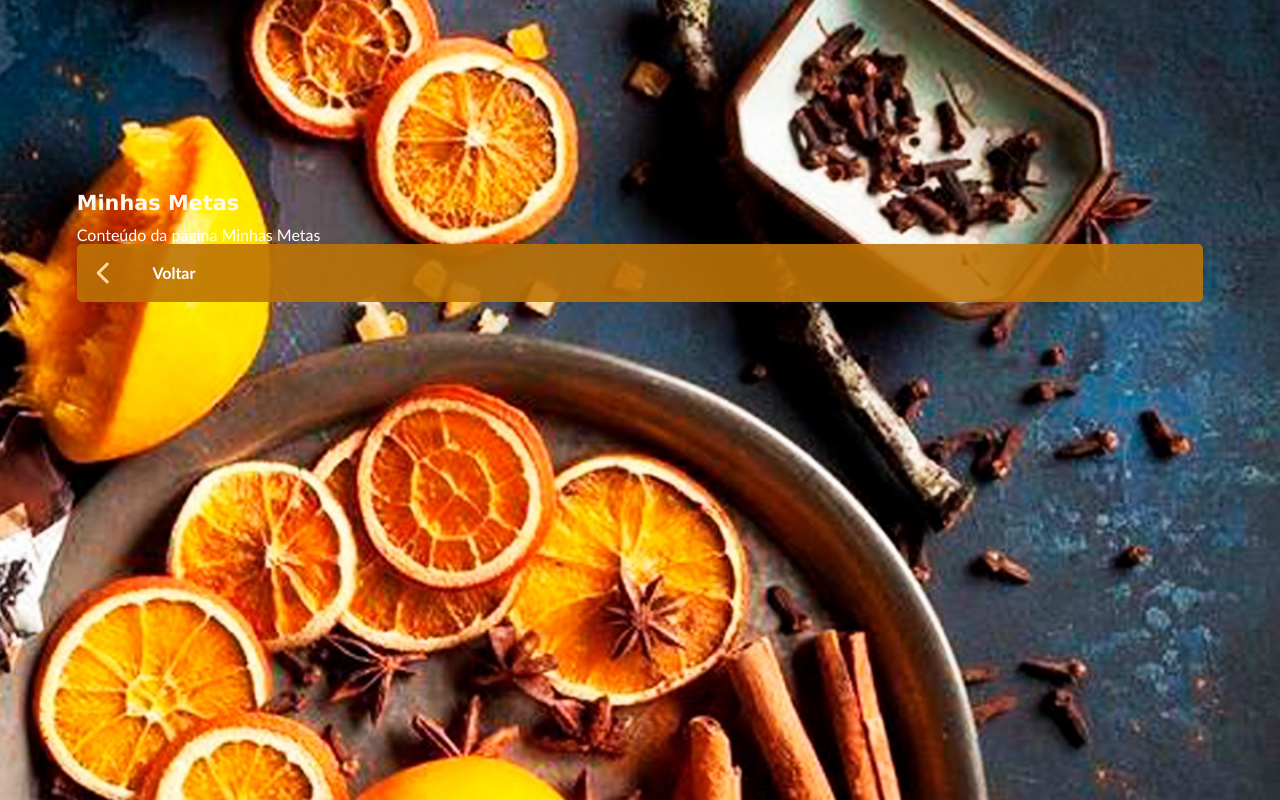
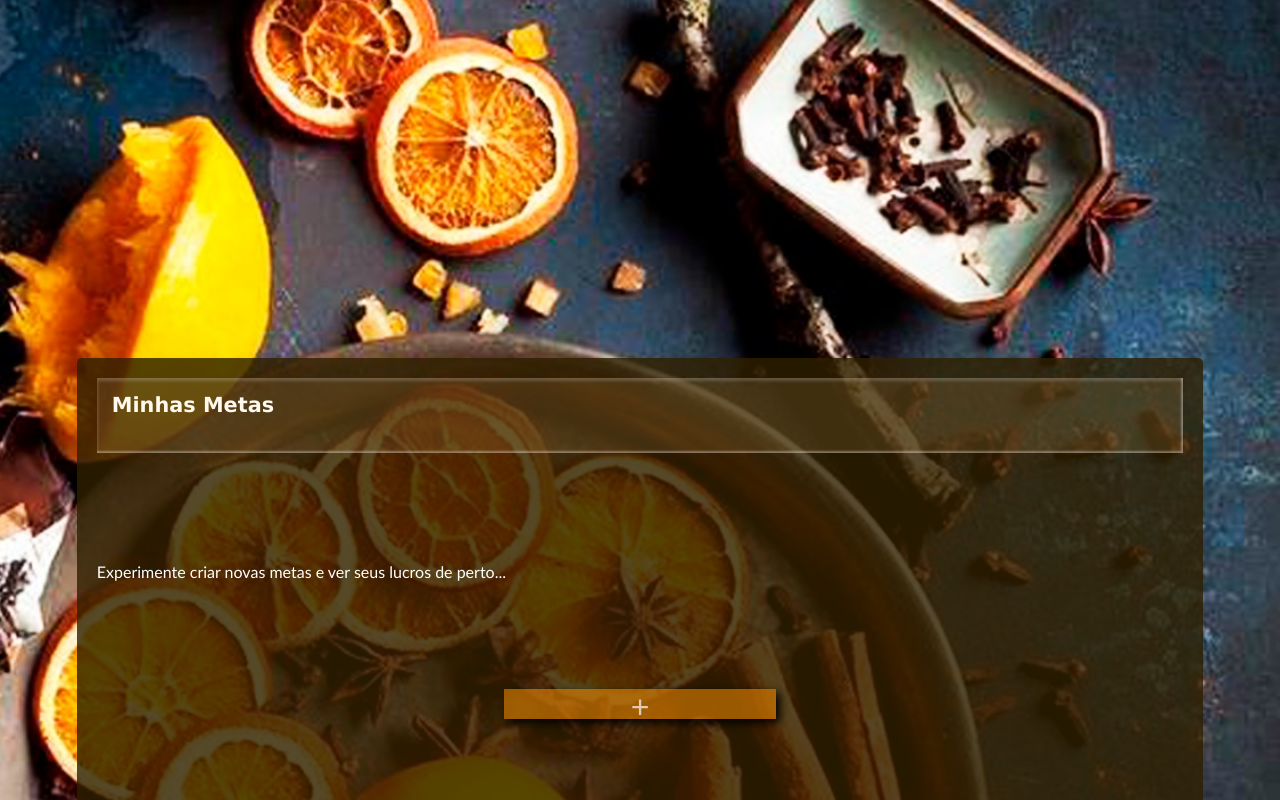
Before and after one commit to JMatheusCavalcante/NaturApp, a React (Create React App) app: page /minhasmetas in a window 1280 px wide. Built offline with nearby package versions, Linux system fonts and the light colour scheme.

Commit message:
Criando Tela 'Minhas Metas'

```diff
--- a/src/App.css
+++ b/src/App.css
@@ -121,9 +121,6 @@ p {
 .app-button {
   display:inline-flex;
   align-items: center;
-
-
-
   text-align: left;
   padding: 0px 20px;
   font-size: 1.0em;
@@ -138,10 +135,6 @@ p {
   box-shadow: 0 4px 6px rgba(0, 0, 0, 0.1);
   height: 58px;
   width: 100%;
-
-
-
-
 
 }
 
@@ -374,7 +367,7 @@ button a, .app-button a {
 
 
 /*---------------------------------------------------------------------*/
-/*----------------------HISTORICO DE GASTOS-------------------------*/
+/*----------------------HISTORICO DE GASTOS------------ -------------*/
 /*---------------------------------------------------------------------*/
 .historico-gastos{
   background-color: #ffd382cc;
@@ -423,12 +416,17 @@ form label {
 }
 
 form input {
-  padding: 8px;
-  font-size: 1em;
+  background: #f3f1ec;
+  padding: 10px;
+  padding-left: 20px;
+  height: 40px;
+  font-size: 14px;
   width: 100%;
-  border: 1px solid #ccc;
+  margin-bottom:5% ;
+  border-bottom: 3px solid;
+  border-image: linear-gradient(to right,  #b1610660, #8a4302, #b16106, #412b03d5) 1;
   border-radius: 5px;
-  margin-bottom: 4%;
+  box-shadow: inset 6px 6px 6px #cbced1, inset -6px -6px 6px white;
 }
 
 .botoes-gastos{
@@ -448,28 +446,84 @@ form input {
   margin-top:17%;
 
 }
+/*---------------------------------------------------------------------*/
+/* ------------------------Minhas Metas----------------------------- */
+/*---------------------------------------------------------------------*/
 
-/* ------------------------Rodapé-------------------------------- */
-
-.footer {
+.Area-Metas{
+  background-color: #2e1f00ce; /* Mesma cor de fundo da página inicial */
+  color: #ffffff;
+  padding: 20px;
+  border-radius: 5px;
+  width: 100%;
+  margin: 0 auto;
+  box-shadow: 0 4px 6px rgba(0, 0, 0, 0.1);
+  animation: fadeIn 1s forwards; /* Animação de fade-in */
+  margin-top: 25%;
+  padding-bottom: 40%;
+  height: 620px;
   text-align: center;
-  padding-left: 32%;
-  margin-top: 42%;
-  position: relative;
-
-  width: 100%;
 }
 
-.footer-container{
-  background-color: #837c1a1a;
-  margin-top: 10%;
-  border-radius: 5%;
-  box-shadow: 0 1px 3px rgba(255, 208, 0, 0.6), 0 8px 16px rgba(105, 87, 3, 0.3);}
+.MinhasMetas{
+  padding: 15px;
+  height: 50%;
+  margin-bottom: 10%;
+  background-color: #b990522f;
+  box-shadow: inset 1px 3px 3px #cbced13d, inset -2px -2px 2px rgba(255, 255, 255, 0.336);
+}
 
-.footer h4 {
-  font-size: 12px;
-  color: #ffe7b3;
+.Area-Metas p{
+ text-align: left;
+}
+.Area-Metas h1{
+  text-align: left;
+}
+
+
+.novaMeta-button{
+  width: 25%;
+  height: 20%;
+  margin: 10%;
+  font-size: 32px;
+  background-color: #d47a03a9;
+  color: #ffffffaf;
+  box-shadow: 4px 4px 10px  #000000;
+  border: none;
+
+}
+
+.novaMeta-button:active{
+  width: 23%;
+  height: 20%;
+
+  position: relative;
+  font-size: 32px;
+  background-color: #ff8800;
+  color: #ffffffaf;
+  box-shadow: 4px 4px 10px  #000000;
+  border: none;
+  transition: 0.2s linear;
+}
+.metas-voltar-button{
+  margin-top: 20%;
+  display:inline-flex;
+  align-items: center;
+  text-align: left;
+  padding: 0px 20px;
+  font-size: 1.0em;
   font-family:'Gill Sans', 'Gill Sans MT', Calibri, 'Trebuchet MS', sans-serif;
+  color: white;
+  gap: 8px; /* Espaçamento entre o ícone e o texto */
+  background-color: #bd7305e3;
+  border: none;
+  border-radius: 5px;
+  cursor: pointer;
+  transition: transform 0.2s ease, box-shadow 0.3s ease;
+  box-shadow: 0 4px 6px rgba(0, 0, 0, 0.1);
+  height: 58px;
+  width: 100%;
+
 }
 
 
@@ -477,9 +531,9 @@ form input {
 
 
 
-
-/* ------------------------Testes de Botões-------------------------------- */
-
+/*---------------------------------------------------------------------*/
+/* ------------------------Botões SALVAR------------------------------ */
+/*---------------------------------------------------------------------*/
 
 .salvar-button {
   text-align: left;
@@ -545,3 +599,27 @@ form input {
   transition: margin-left 1s ease;
   text-decoration: none;
 }
+
+
+/* ------------------------Rodapé-------------------------------- */
+
+.footer {
+  text-align: center;
+  padding-left: 32%;
+  margin-top: 42%;
+  position: relative;
+
+  width: 100%;
+}
+
+.footer-container{
+  background-color: #837c1a1a;
+  margin-top: 10%;
+  border-radius: 5%;
+  box-shadow: 0 1px 3px rgba(255, 208, 0, 0.6), 0 8px 16px rgba(105, 87, 3, 0.3);}
+
+.footer h4 {
+  font-size: 12px;
+  color: #ffe7b3;
+  font-family:'Gill Sans', 'Gill Sans MT', Calibri, 'Trebuchet MS', sans-serif;
+}
--- a/src/components/GerenciamentoDeGastos.js
+++ b/src/components/GerenciamentoDeGastos.js
@@ -37,7 +37,7 @@ const GerenciamentoDeGastos = () => {
       <form className='form-gastos' onSubmit={(e) => { e.preventDefault(); handleSave(); }}>
       <h1>Gerenciamento de Gastos</h1>
         <div>
-          <label>Investimento:</label>
+          <label>Investimento</label>
           <input
             type="number"
             value={valor}
@@ -45,7 +45,7 @@ const GerenciamentoDeGastos = () => {
           />
         </div>
         <div>
-          <label>Descrição:</label>
+          <label>Descrição</label>
           <input className='input-descricao'
             type="text"
             value={descricao}
@@ -53,7 +53,7 @@ const GerenciamentoDeGastos = () => {
           />
         </div>
         <div>
-          <label>Data:</label>
+          <label>Data</label>
           <input
             type="date"
             value={data}
--- a/src/components/MinhasMetas.js
+++ b/src/components/MinhasMetas.js
@@ -2,19 +2,39 @@ import React from 'react';
 import { Link } from 'react-router-dom';
 import '../App.css'; // Importe seu arquivo CSS principal aqui
 
+
+
 const MinhasMetas = () => (
   <div className="content">
-    <h1>Minhas Metas</h1>
-    <p>Conteúdo da página Minhas Metas</p>
+    <div className='Area-Metas'>
 
-    <Link to="/">
-      <button className="app-button">
-       <i className="fas fa-chevron-left"></i><strong> Voltar </strong>
-      </button>
-    </Link>
+
+      <div className='MinhasMetas'>
+        <h1>Minhas Metas</h1>
 
 
 
+      </div>
+
+
+
+
+
+
+      <p>Experimente  criar novas metas e ver seus lucros de perto...</p>
+
+      <button type='submit' className='novaMeta-button' id='botaoNovaMeta'>+</button>
+
+
+
+
+
+      <Link to="/">
+        <button className="metas-voltar-button">
+        <i className="fas fa-chevron-left"></i><strong> Voltar </strong>
+        </button>
+      </Link>
+    </div>
   </div>
 );
 
```
